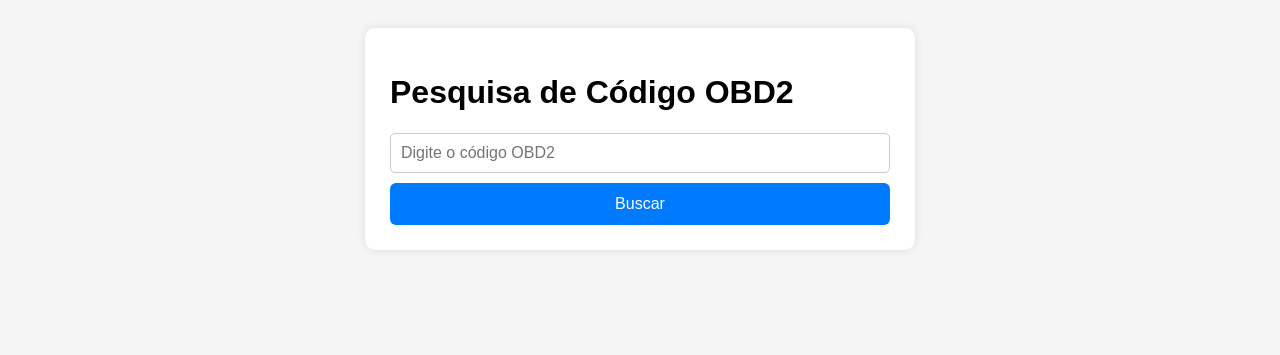
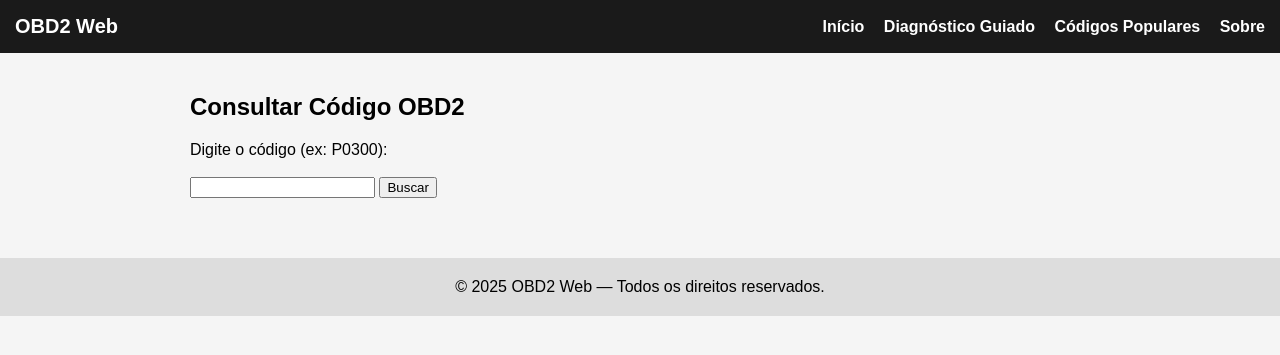
Before and after one commit to revisacarro/obd2-web, a Flask app: page / in a window 1280 px wide. Shown: the top 355 px of the page. Run offline with Flask 3, Linux system fonts and the light colour scheme.

Commit message:
add diagnostico_guiado.html

```diff
--- a/app.py
+++ b/app.py
@@ -1,36 +1,39 @@
 from flask import Flask, render_template, request
 import json
+from datetime import datetime
 
 app = Flask(__name__)
 
-# Carregar códigos OBD2
-with open("codes.json", "r", encoding="utf-8") as f:
+# carregar códigos
+with open("codes.json", "r") as f:
     codes = json.load(f)
 
+# Injetar ano no template para rodapé
+@app.context_processor
+def inject_year():
+    return {"current_year": datetime.now().year}
+
 @app.route("/")
-def index():
-    return render_template("index.html")
+def home():
+    return render_template("index.html", title="OBD2 Web")
 
-@app.route("/buscar", methods=["POST"])
-def buscar():
+@app.route("/result", methods=["POST"])
+def result():
     code = request.form.get("code", "").strip().upper()
+    data = codes.get(code)
+    return render_template("result.html", data=data, title=f"Resultado {code}")
 
-    if not code:
-        return render_template("notfound.html",
-                               message="Você precisa digitar um código OBD2.",
-                               searched_code=code)
+@app.route("/diagnostico-guiado")
+def diagnostico_guiado():
+    return render_template("diagnostico_guiado.html", title="Diagnóstico Guiado")
 
-    data = codes.get(code)
-    if data:
-        return render_template("result.html",
-                               code=code,
-                               description=data.get("description"),
-                               causes=data.get("causes", []),
-                               video=data.get("video"))
-    else:
-        return render_template("notfound.html",
-                               message=f"O código {code} não foi encontrado.",
-                               searched_code=code)
+@app.route("/about")
+def about():
+    return "<h2>Sobre</h2><p>Página ainda em desenvolvimento.</p>"
+
+@app.route("/popular")
+def popular():
+    return "<h2>Códigos Populares</h2><p>Em breve.</p>"
 
 if __name__ == "__main__":
-    app.run(host="0.0.0.0", port=5000)
+    app.run(host="0.0.0.0", port=5000, debug=True)
--- /dev/null
+++ b/templates/base.html
@@ -0,0 +1,80 @@
+<!DOCTYPE html>
+<html lang="pt-br">
+<head>
+    <meta charset="UTF-8">
+    <meta name="viewport" content="width=device-width, initial-scale=1.0">
+    <title>{{ title if title else "OBD2 Web" }}</title>
+
+    <style>
+        body {
+            margin: 0;
+            font-family: Arial, sans-serif;
+            background: #f5f5f5;
+        }
+
+        header {
+            background: #1a1a1a;
+            padding: 15px;
+            color: #fff;
+            display: flex;
+            justify-content: space-between;
+            align-items: center;
+        }
+
+        header h1 {
+            margin: 0;
+            font-size: 20px;
+        }
+
+        nav a {
+            margin-left: 15px;
+            color: #fff;
+            text-decoration: none;
+            font-weight: bold;
+        }
+
+        nav a:hover {
+            text-decoration: underline;
+        }
+
+        .container {
+            max-width: 900px;
+            margin: auto;
+            padding: 20px;
+        }
+
+        footer {
+            margin-top: 40px;
+            padding: 20px;
+            text-align: center;
+            background: #ddd;
+        }
+    </style>
+</head>
+<body>
+
+<header>
+    <h1>OBD2 Web</h1>
+    <nav>
+        <a href="/">Início</a>
+        <a href="/diagnostico-guiado">Diagnóstico Guiado</a>
+        <a href="/popular">Códigos Populares</a>
+        <a href="/about">Sobre</a>
+    </nav>
+</header>
+
+<div class="container">
+    {% block content %}{% endblock %}
+</div>
+
+<footer>
+    © <span id="currentYear"></span> OBD2 Web — Todos os direitos reservados.
+</footer>
+
+<script>
+    document.getElementById('currentYear').textContent = new Date().getFullYear();
+</script>
+
+
+</body>
+</html>
--- a/templates/index.html
+++ b/templates/index.html
@@ -1,58 +1,11 @@
-<!DOCTYPE html>
-<html lang="pt-br">
-<head>
-    <meta charset="UTF-8">
-    <meta name="viewport" content="width=device-width, initial-scale=1.0">
-    <title>Pesquisa de Código OBD2</title>
-    <style>
-        body {
-            font-family: Arial, sans-serif;
-            padding: 20px;
-            background: #f5f5f5;
-        }
+{% extends "base.html" %}
 
-        .container {
-            max-width: 500px;
-            margin: auto;
-            background: white;
-            padding: 25px;
-            border-radius: 10px;
-            box-shadow: 0 0 10px rgba(0,0,0,0.1);
-        }
+{% block content %}
+<h2>Consultar Código OBD2</h2>
 
-        input[type="text"] {
-            width: 100%;
-            padding: 10px;
-            margin-bottom: 10px;
-            font-size: 1rem;
-            border-radius: 5px;
-            border: 1px solid #ccc;
-            box-sizing: border-box;
-        }
-
-        button {
-            width: 100%;
-            padding: 12px;
-            background: #007bff;
-            color: white;
-            border: none;
-            border-radius: 6px;
-            font-size: 1rem;
-            cursor: pointer;
-        }
-
-        button:hover {
-            background: #0056b3;
-        }
-    </style>
-</head>
-<body>
-    <div class="container">
-        <h1>Pesquisa de Código OBD2</h1>
-        <form action="/buscar" method="POST">
-            <input type="text" name="code" placeholder="Digite o código OBD2" required>
-            <button type="submit">Buscar</button>
-        </form>
-    </div>
-</body>
-</html>
+<form method="POST" action="/result">
+    <label>Digite o código (ex: P0300):</label><br><br>
+    <input type="text" name="code" required>
+    <button type="submit">Buscar</button>
+</form>
+{% endblock %}
```
Also changed, not shown: templates/diagnostico_guiado.html (added, +14 -0 lines), templates/result.html (+20 -41 lines).
